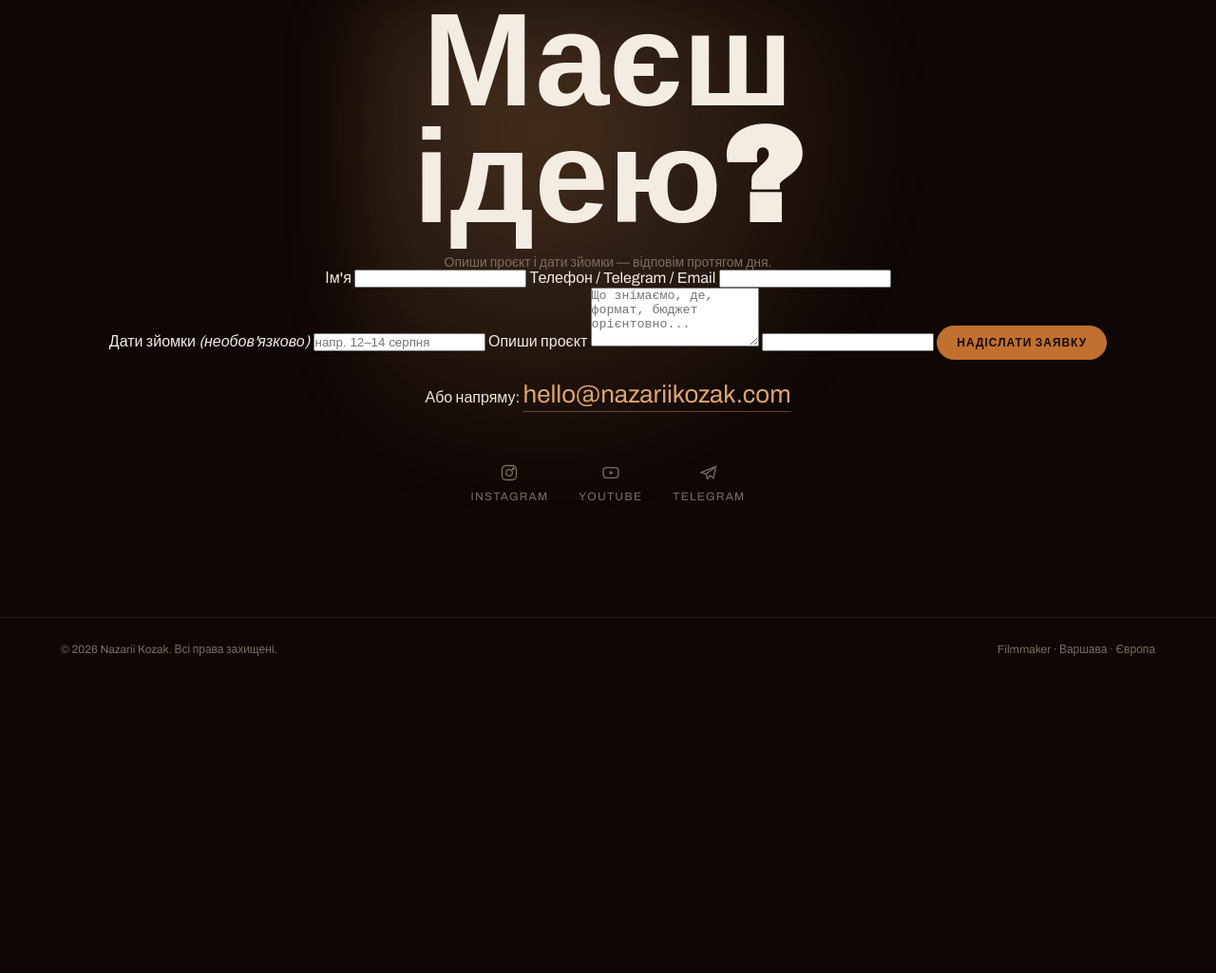
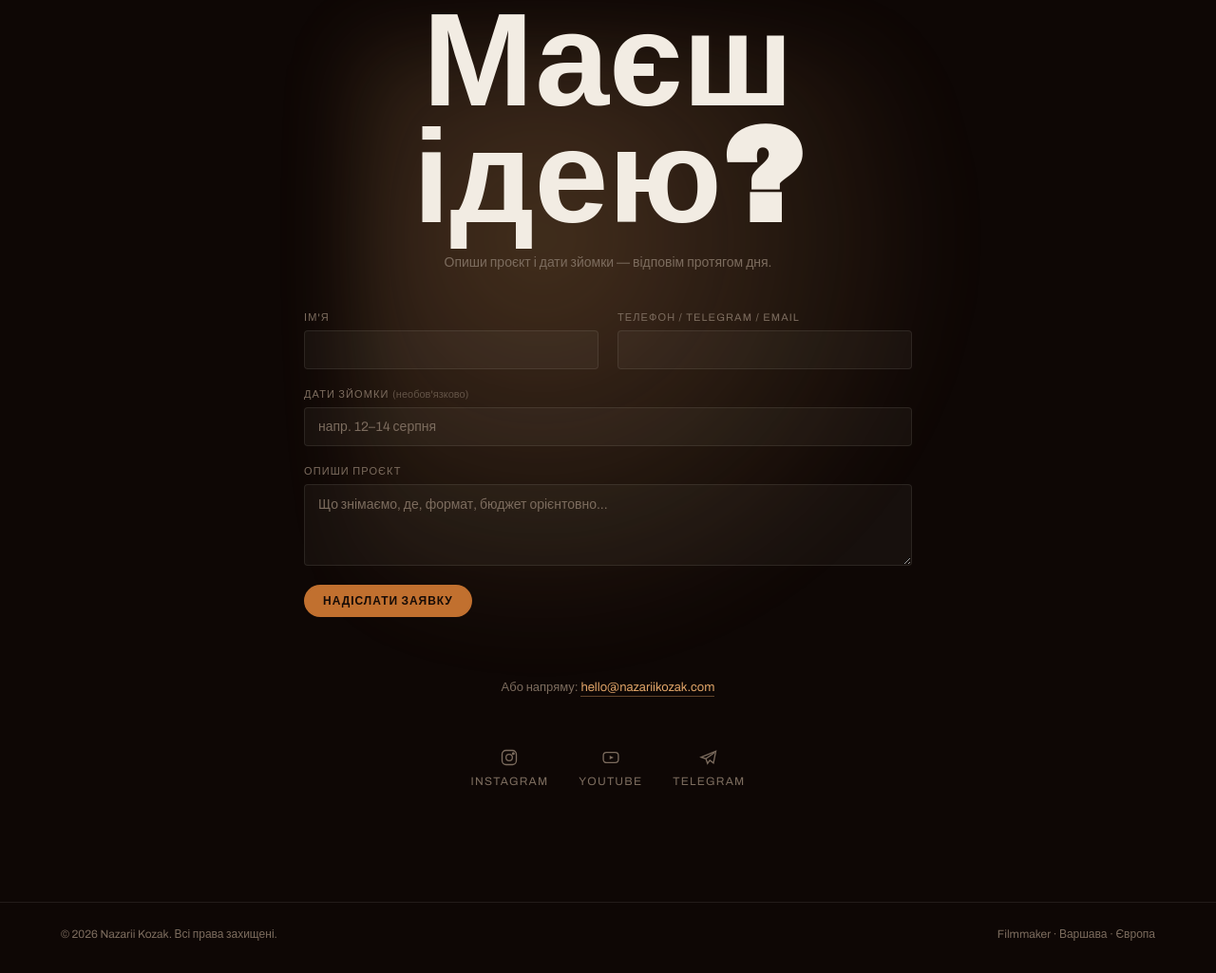
Before and after one commit to nazariiiikozak-ux/videograf-site, a plain HTML site: page index.html in a window 1280 px wide. Shown: the part 3548-4573 px from the top of the page at 95% size. Before the commit the page ends 4273 px from the top, so only its background shows below. Drawn offline with Linux system fonts and the light colour scheme; a web font is replaced by a local one.

Commit message:
Update styles.css

```diff
--- a/styles.css
+++ b/styles.css
@@ -271,7 +271,7 @@ img{ display:block; max-width:100%; }
   50%{ opacity:0.9; transform:scale(1.08); }
 }
 
-/* ---- кутові мітки (в стилі референсу) ---- */
+/* ---- corner labels (editorial reference style) ---- */
 .hero__corner{
   position:absolute;
   z-index:3;
@@ -299,7 +299,7 @@ img{ display:block; max-width:100%; }
   .hero__corner{ display:none; }
 }
 
-/* ---- заголовок, що перекриває кадр ---- */
+/* ---- title overlapping the frame ---- */
 .hero__content{
   position:relative; z-index:2;
   padding:0 var(--pad);
@@ -327,7 +327,7 @@ img{ display:block; max-width:100%; }
   mix-blend-mode:screen;
 }
 
-/* ---- низ героя: теглайн + скрол ---- */
+/* ---- hero footer: tagline + scroll ---- */
 .hero__foot{
   position:relative; z-index:2;
   display:flex;
@@ -745,6 +745,104 @@ img{ display:block; max-width:100%; }
 .contact__socials svg{ color:inherit; }
 
 /* =====================================================
+   CONTACT FORM
+===================================================== */
+.contact__form{
+  position:relative; z-index:1;
+  max-width:640px;
+  margin:44px auto 0;
+  display:flex;
+  flex-direction:column;
+  gap:20px;
+  text-align:left;
+}
+.form__row{
+  display:grid;
+  grid-template-columns:1fr 1fr;
+  gap:20px;
+}
+.form__field{
+  display:flex;
+  flex-direction:column;
+  gap:8px;
+}
+.form__field span{
+  font-size:11px;
+  letter-spacing:0.1em;
+  text-transform:uppercase;
+  color:var(--ink-mute);
+}
+.form__field span em{
+  font-style:normal;
+  text-transform:none;
+  letter-spacing:0;
+  opacity:0.7;
+}
+.form__field input,
+.form__field textarea{
+  background:rgba(243,236,226,0.04);
+  border:1px solid var(--line);
+  border-radius:4px;
+  padding:12px 14px;
+  color:var(--ink);
+  font-family:var(--f-body);
+  font-size:14px;
+  transition:border-color .25s ease, background .25s ease;
+  resize:vertical;
+}
+.form__field input::placeholder,
+.form__field textarea::placeholder{
+  color:var(--ink-mute);
+}
+.form__field input:focus,
+.form__field textarea:focus{
+  outline:none;
+  border-color:var(--ember-2);
+  background:rgba(193,112,47,0.06);
+}
+.form__honeypot{
+  position:absolute;
+  left:-9999px;
+  width:1px; height:1px;
+  opacity:0;
+  pointer-events:none;
+}
+.form__submit{
+  align-self:flex-start;
+  border:none;
+  position:relative;
+}
+.form__submit.is-loading .form__submit-label{
+  opacity:0.5;
+}
+.form__submit:disabled{
+  cursor:not-allowed;
+  opacity:0.75;
+}
+.form__status{
+  font-size:13px;
+  min-height:18px;
+}
+.form__status.is-success{ color:var(--ember-2); }
+.form__status.is-error{ color:#e07a6a; }
+
+.contact__alt{
+  position:relative; z-index:1;
+  margin-top:28px;
+  color:var(--ink-mute);
+  font-size:13px;
+}
+.contact__alt .contact__email{
+  margin-top:0;
+  font-size:inherit;
+  padding-bottom:2px;
+}
+
+@media (max-width:640px){
+  .form__row{ grid-template-columns:1fr; }
+}
+
+/* =====================================================
    FOOTER
 ===================================================== */
 .footer{
```
